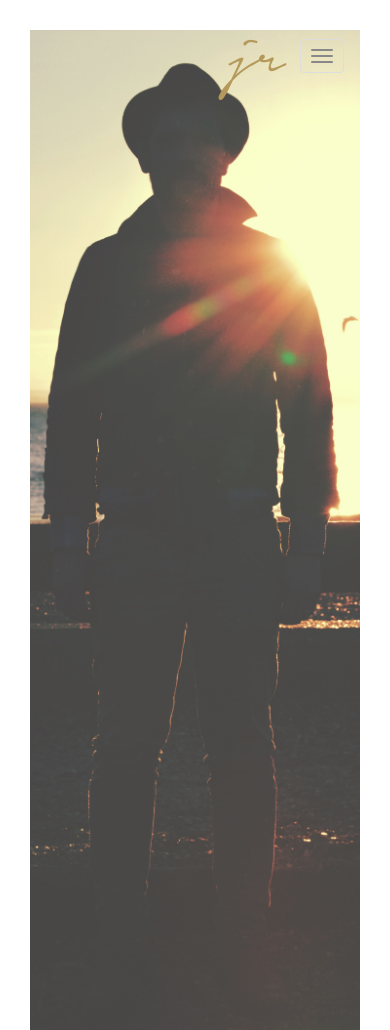
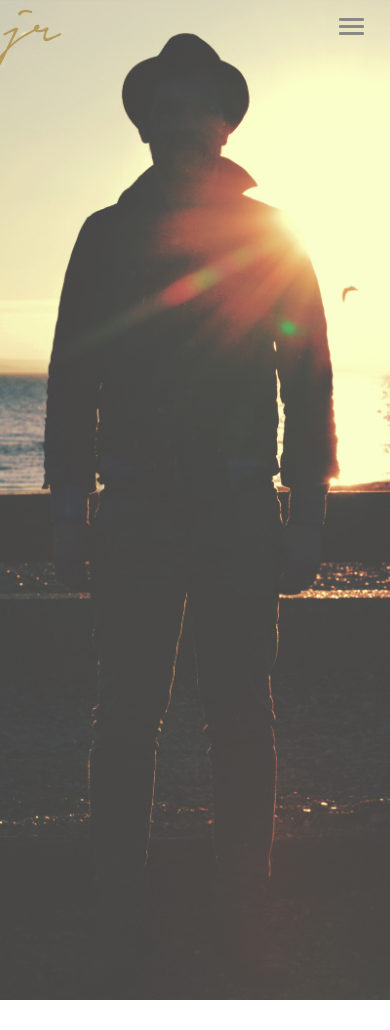
Before and after one commit to JimRogers/jimrogerswebsite, a Jekyll site: the page built from index.html, in a window 390 px wide. Built offline with Jekyll 4.4.1, drawn with Linux system fonts in a browser that asks for light colours; some web fonts are replaced; after the commit the page ends 1000 px from its top, so only the background shows below that.

Commit message:
Add thickness to icon bar

```diff
--- a/css/style.css
+++ b/css/style.css
@@ -683,6 +683,14 @@ Back to top
 }
 
 @media (max-width: 768px) {
+
+.navbar-toggle {
+  border:none !important;
+}
+.navbar-toggle .icon-bar {
+  width: 25px;
+  height: 3px;
+  }
 #side-title {
   float:left;
 }
@@ -718,11 +726,17 @@ Back to top
 #wrapper {
   width:100%;
 }
+body {
+  margin:0px;
+}
 .blog h3 {
   font-size: 2.8em;
 }
 .navbar-header {
-  float:right;
+  float:none;
+}
+.navbar-brand {
+  padding-left:3px;
 }
 #side-title h1 {
   margin:0 !important;
```
